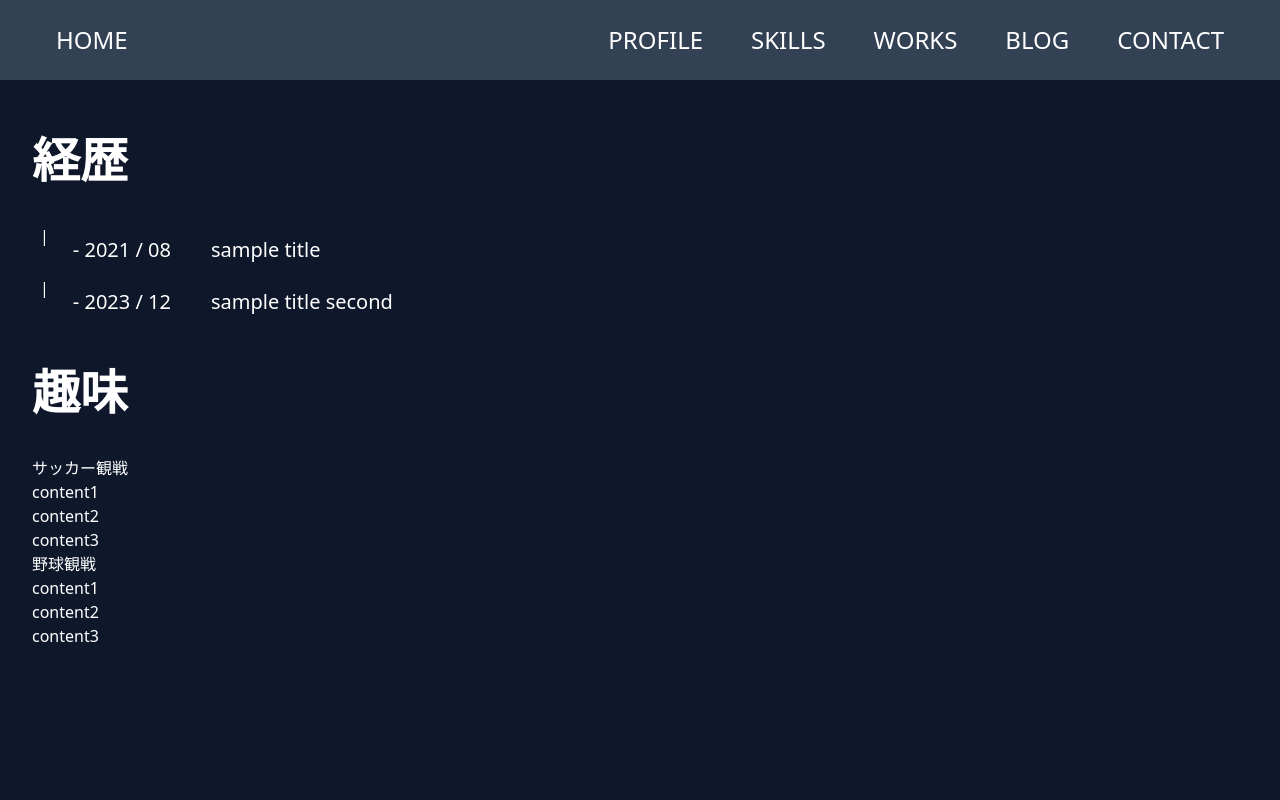
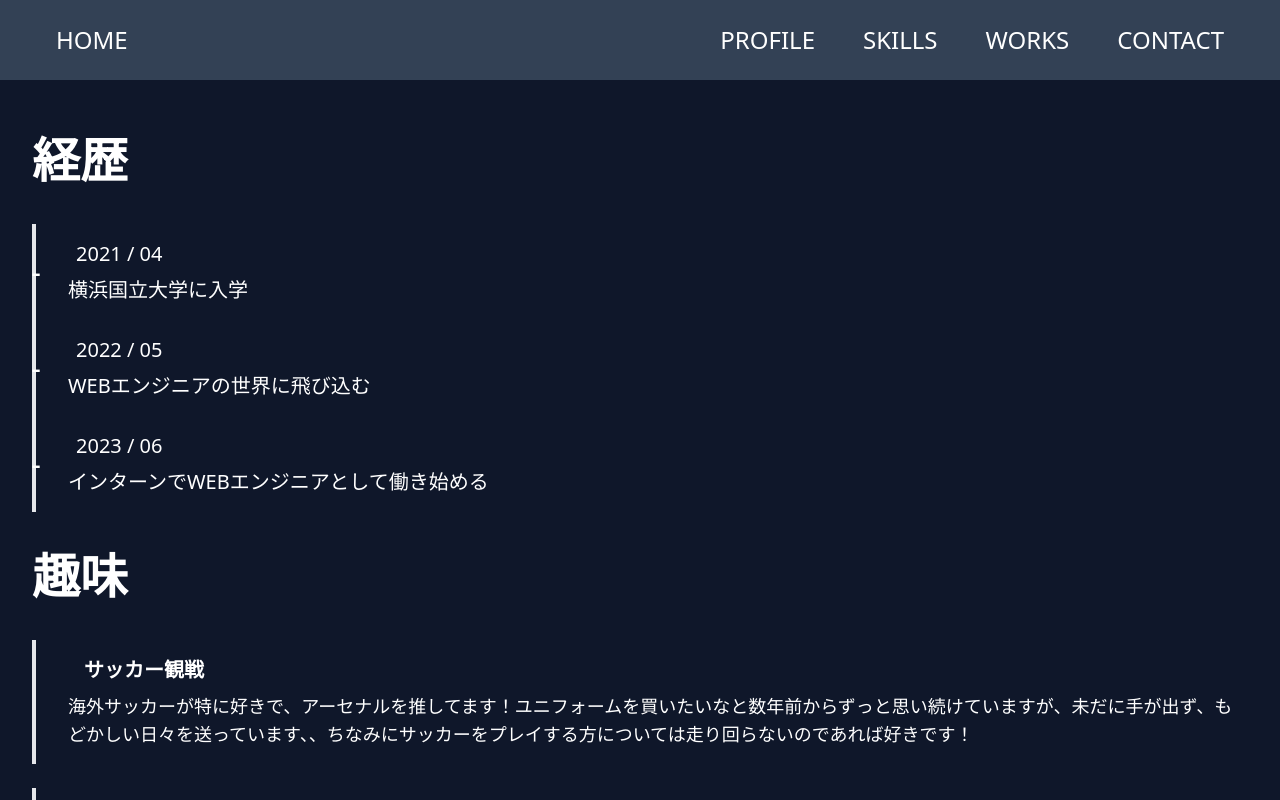
Before and after one commit to IJproject/introduce-myself-portfolio, a Nuxt app: page /profile in a window 1280 px wide. Shown: the top 800 px of the page. Built offline with nearby package versions, Linux system fonts and the light colour scheme.

Commit message:
ベータ版的なものが完成

```diff
--- a/components/CareerItem.vue
+++ b/components/CareerItem.vue
@@ -6,11 +6,9 @@ const props = defineProps(['item'])
 </script>
 
 <template>
-    <div class="flex justify-start">
-        <div class="px-2 py-0 h-full">|</div>
-        <div class="flex-1 flex justify-start text-xl py-3">
-            <p class="mx-4">- {{ item.year }} / {{ item.month }}</p>
-            <p class="ml-6">{{ item.title }}</p>
-        </div>
+    <div class="text-xl py-4 border-l-4 relative">
+        <p class="absolute top-1/2 left-0 -translate-x-1/2 -translate-y-1/2 text-3xl">-</p>
+        <p class="ml-10"> {{ item.year }} / {{ item.month }}</p>
+        <p class="ml-8 mt-2">{{ item.title }}</p>
     </div>
 </template>
--- a/components/HobbyItem.vue
+++ b/components/HobbyItem.vue
@@ -6,10 +6,8 @@ const props = defineProps(['hobby'])
 </script>
 
 <template>
-    <div>
-        <h4>{{ hobby.title }}</h4>
-        <p v-for="content in hobby.content" :key="content[0]">
-            {{ content }}
-        </p>
+    <div class="border-l-4 my-6 py-4">
+        <h4 class="ml-12 text-xl font-bold">{{ hobby.title }}</h4>
+        <p class="ml-8 mt-2 text-lg">{{ hobby.content }}</p>
     </div>
 </template>
--- a/components/HomeSection.vue
+++ b/components/HomeSection.vue
@@ -18,6 +18,6 @@ const titleArray = [
         <div class="my-16 text-lg">
             <p v-for="content in section.content" :key="content" class="text-slate-300">{{ content }}</p>
         </div>
-        <NuxtLink :to="section.url" class="inline-block px-6 py-3 text-lg font-bold border-4 border-double border-white duration-300 test">詳細はこちら</NuxtLink>
+        <NuxtLink :to="section.url" class="inline-block px-6 py-3 text-lg font-bold border-4 border-double border-white duration-300 hover:bg-white hover:text-black">詳細はこちら</NuxtLink>
     </div>
 </template>
--- a/components/SkillsBar.vue
+++ b/components/SkillsBar.vue
@@ -26,8 +26,8 @@ onMounted(() => {
 </script>
 
 <template>
-    <div>
-        <h4 class="text-3xl">{{ title }}</h4>
+    <div class="my-20 px-2">
+        <h4 class="text-3xl font-semibold">{{ title }}</h4>
         <div v-for="(item, index) in props.languages" :key="item.name" class="my-6 mx-2">
             <h5 class="py-1 font-semibold">{{ item.name }}</h5>
             <div class="flex justify-start">
--- a/layouts/default.vue
+++ b/layouts/default.vue
@@ -23,7 +23,6 @@ const mobileMenuOpen = ref(false)
                 <NuxtLink to="/profile">PROFILE</NuxtLink>
                 <NuxtLink to="/skills">SKILLS</NuxtLink>
                 <NuxtLink to="/works">WORKS</NuxtLink>
-                <NuxtLink to="/blog">BLOG</NuxtLink>
                 <NuxtLink to="/contact">CONTACT</NuxtLink>
             </div>
         </nav>
@@ -34,19 +33,12 @@ const mobileMenuOpen = ref(false)
             <hr class="text-center mx-6">
             <NuxtLink to="/works" class="block text-center py-8">WORKS</NuxtLink>
             <hr class="text-center mx-6">
-            <NuxtLink to="/blog" class="block text-center py-8">BLOG</NuxtLink>
-            <hr class="text-center mx-6">
             <NuxtLink to="/contact" class="block text-center py-8">CONTACT</NuxtLink>
         </div>
     </header>
 
-    <main class="px-8 pt-24 w-screen min-h-screen overflow-hidden">
+    <main class="px-8 pt-24 pb-20 w-screen min-h-screen overflow-hidden">
         <slot />
     </main>
 
-    <hr class="mx-8">
-
-    <footer class="px-16 py-12">
-        ここはフッターです。
-    </footer>
 </template>
--- a/pages/blog/index.vue
+++ /dev/null
@@ -1,9 +0,0 @@
-<script setup>
-
-</script>
-
-<template>
-    <NuxtLayout>
-        <div>blog/index.vueの記述</div>
-    </NuxtLayout>
-</template>
--- a/pages/contact/index.vue
+++ b/pages/contact/index.vue
@@ -9,9 +9,10 @@ const medias = ref([
 <template>
     <NuxtLayout>
         <div class="w-full">
-            <div>
+            <!-- ここはメールに -->
+            <!-- <div>
                 メール
-            </div>
+            </div> -->
             <div>
                 <h3 class="text-5xl text-center font-bold my-10">SNS</h3>
                 <div class="flex justify-start flex-wrap">
--- a/pages/home/index.vue
+++ b/pages/home/index.vue
@@ -166,8 +166,4 @@ onMounted(() => {
     background-clip: text;
     color: transparent;
 }
-
-.test:hover {
-    background-color: var(--text-color);
-}
 </style>
--- a/pages/profile/index.vue
+++ b/pages/profile/index.vue
@@ -2,12 +2,13 @@
 import CareerItem from '/components/CareerItem.vue'
 import HobbyItem from '/components/HobbyItem.vue'
 const items = [
-    {title: "sample title", year: '2021', month: '08'},
-    {title: "sample title second", year: '2023', month: '12'}
+    {title: "横浜国立大学に入学", year: '2021', month: '04'},
+    {title: "WEBエンジニアの世界に飛び込む", year: '2022', month: '05'},
+    {title: "インターンでWEBエンジニアとして働き始める", year: '2023', month: '06'},
 ]
 const hobbys = [
-    {title: 'サッカー観戦', content: ['content1', 'content2', 'content3']},
-    {title: '野球観戦', content: ['content1', 'content2', 'content3']}
+    {title: 'サッカー観戦', content: '海外サッカーが特に好きで、アーセナルを推してます！ユニフォームを買いたいなと数年前からずっと思い続けていますが、未だに手が出ず、もどかしい日々を送っています、、ちなみにサッカーをプレイする方については走り回らないのであれば好きです！'},
+    {title: 'YouTube', content: 'ただただ東海オンエアが大好きです！切り抜きも残さず観てしまおうとするぐらいには激推しです！いつか「特製ラーメン硬め濃いめ多め」食べたい、、'}
 ]
 </script>
 
@@ -17,6 +18,7 @@ const hobbys = [
             <h3 class="text-5xl font-bold my-10">経歴</h3>
             <CareerItem :item="items[0]" />
             <CareerItem :item="items[1]" />
+            <CareerItem :item="items[2]" />
         </div>
         <div class="w-full">
             <h3 class="text-5xl font-bold my-10">趣味</h3>
--- a/pages/skills/index.vue
+++ b/pages/skills/index.vue
@@ -42,19 +42,19 @@ const others = [
 <template>
     <NuxtLayout>
         <div class="w-full">
-            <h3 class="text-5xl text-center font-bold my-10">フロントエンド</h3>
+            <h3 class="text-5xl font-bold my-10">フロントエンド</h3>
             <SkillsBar :languages=JsTs title="- JavaScript/TypeScript -" />
             <SkillsBar :languages=Css title="- CSSフレームワーク -" />
         </div>
         <hr>
         <div class="w-full">
-            <h3 class="text-5xl text-center font-bold my-10">バックエンド</h3>
+            <h3 class="text-5xl font-bold mt-20 mb-10">バックエンド</h3>
             <SkillsBar :languages=backendFramework title="- WEB開発フレームワーク -" />
             <SkillsBar :languages=purelanguages title="- 純度100％ -" />
         </div>
         <hr>
         <div class="w-full">
-            <h3 class="text-5xl text-center font-bold my-10">その他</h3>
+            <h3 class="text-5xl font-bold mt-20 mb-10">その他</h3>
             <SkillsBar :languages=supportTool title="- 開発関連 -" />
             <SkillsBar :languages=others title="- その他 -" />
         </div>
```
